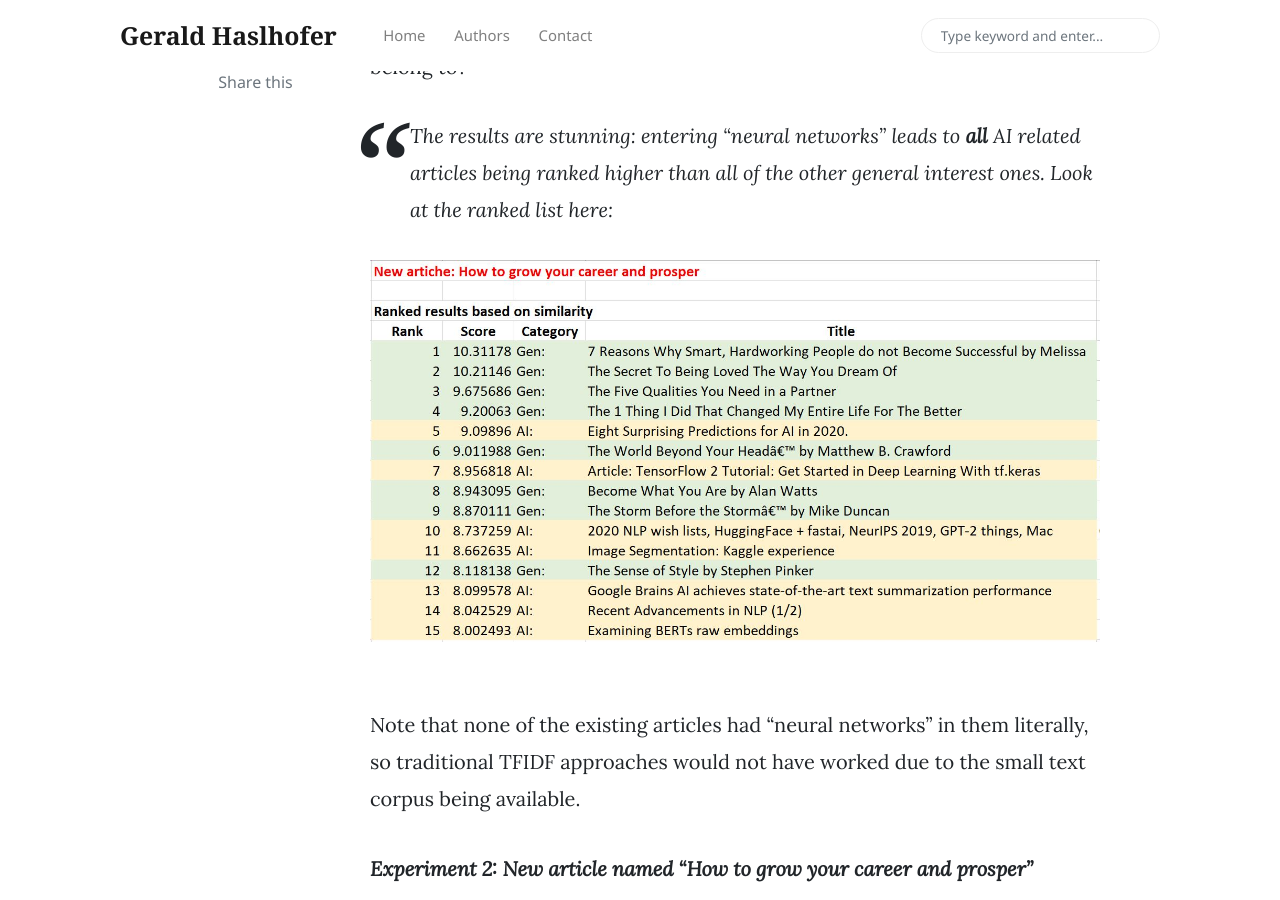
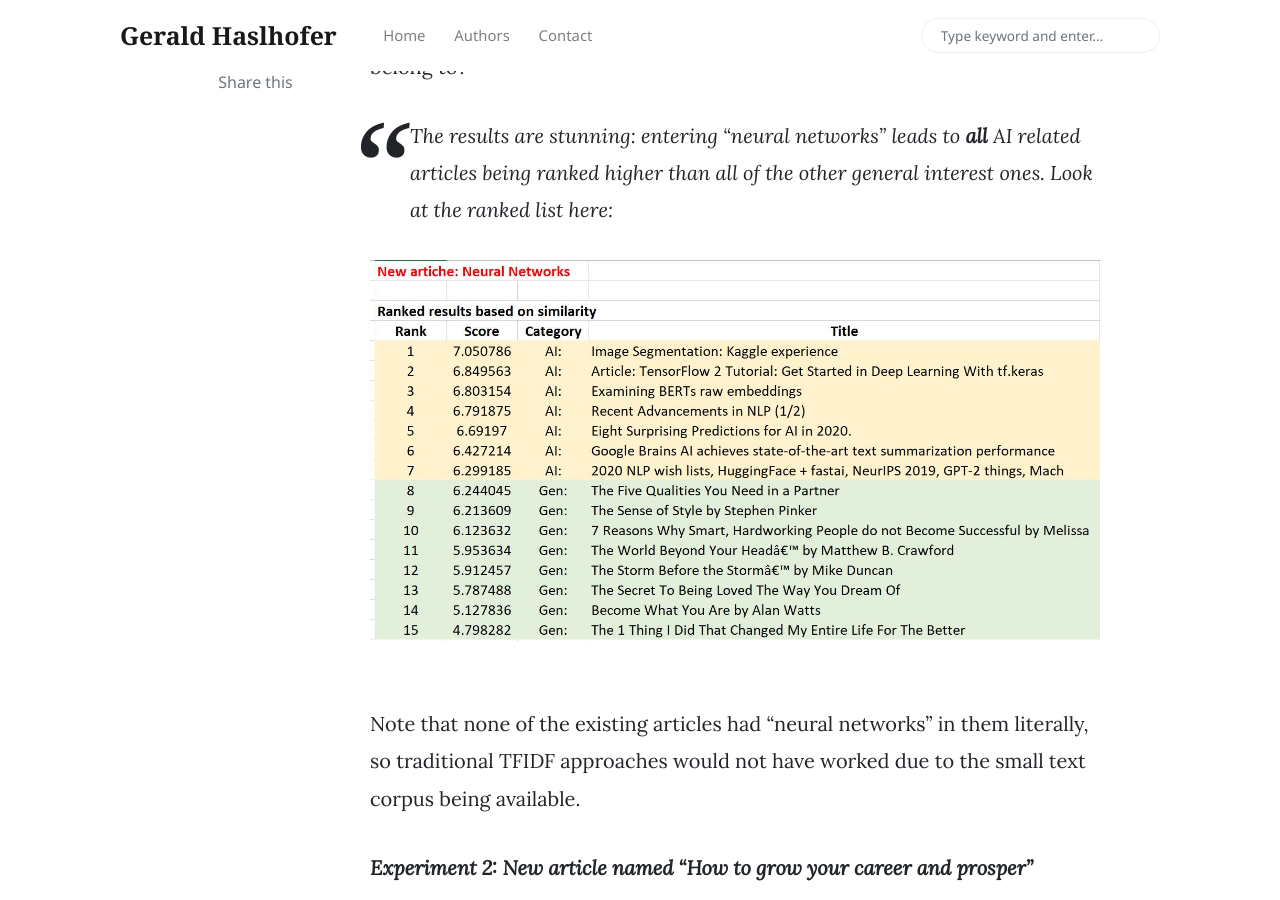
Before and after one commit to haslhofer/haslhofer.github.io, a Jekyll site: the page built from _posts/2019-12-20-starting-with-python.md, in a window 1280 px wide and 900 px high, scrolled down 6064 px. Built offline with Jekyll 4.4.1, drawn with Linux system fonts in a browser that asks for light colours; nearby versions of some CDN libraries; comment, search, counter and statistics services are not loaded.

Commit message:
Update 2019-12-20-starting-with-python.md

```diff
--- a/_posts/2019-12-20-starting-with-python.md
+++ b/_posts/2019-12-20-starting-with-python.md
@@ -171,7 +171,7 @@ We have a new article called "neural networks". Which collection should it belon
 > The results are stunning: entering "neural networks" leads to **all** AI related articles being ranked higher than all of the other general interest ones. Look at the ranked list here:
 
 
-![Assets](/assets/images/results2.jpg)
+![Assets](/assets/images/results.jpg)
 
 Note that none of the existing articles had "neural networks" in them literally, so traditional TFIDF approaches would not have worked due to the small text corpus being available.
 
```
